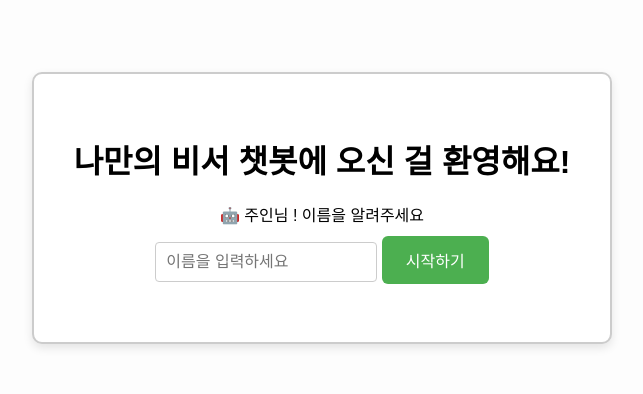
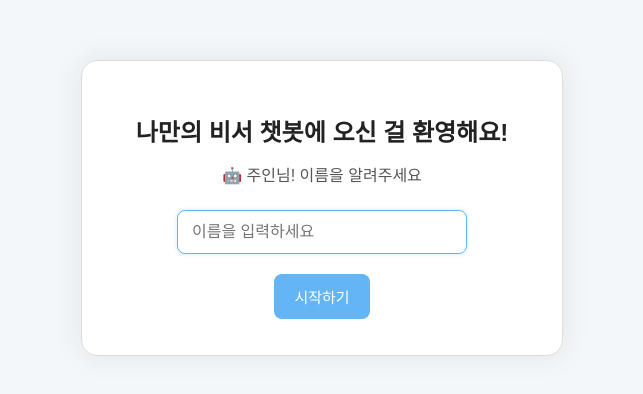
Before and after one commit to hye000ne/MyAssistantJS, a plain HTML site: page public/index.html in a window 1280 px wide. Shown: the part 192-586 px from the top of the page, without its empty margins (318-961 px from the left). Drawn offline with Linux system fonts and the light colour scheme.

Commit message:
style: index, main 스타일 수정정

```diff
--- a/public/index.html
+++ b/public/index.html
@@ -1,6 +1,5 @@
 <!DOCTYPE html>
 <html lang="ko">
-
     <head>
         <meta charset="UTF-8" />
         <meta name="viewport" content="width=device-width, initial-scale=1.0" />
@@ -8,84 +7,97 @@
         <style>
             body {
                 font-family: 'Arial', sans-serif;
-            background-color: #fdfdfd;
+                background-color: #f4f7fa;
                 margin: 0;
+                padding: 0;
+                height: 100vh;
                 display: flex;
                 justify-content: center;
                 align-items: center;
-            height: 100vh;
             }
 
             #intro-container {
-            padding: 40px;
-            background: #fff;
-            border: 2px solid #ccc;
-            border-radius: 10px;
+                width: 420px;
+                padding: 36px 30px;
+                background: #ffffff;
+                border-radius: 16px;
+                box-shadow: 0 0 30px rgba(0, 0, 0, 0.08);
                 text-align: center;
-            box-shadow: 0 4px 10px rgba(0, 0, 0, 0.1);
+                border: 1px solid #ddd;
             }
 
             #intro-container h1 {
+                font-size: 24px;
+                margin-bottom: 14px;
+                color: #222;
+            }
+
+            #intro-container p {
+                font-size: 16px;
+                color: #555;
+                margin: 14px 0 24px;
+            }
+
+            #username {
+                width: 80%;
+                max-width: 260px;
+                padding: 12px 14px;
+                font-size: 16px;
+                border: 1px solid #ccc;
+                border-radius: 8px;
+                outline: none;
                 margin-bottom: 20px;
             }
 
-        #intro-container p {
-            margin: 10px 0;
-        }
-
-        #username {
-            padding: 10px;
-            font-size: 16px;
-            width: 200px;
-            margin-bottom: 20px;
-            border: 1px solid #ccc;
-            border-radius: 4px;
+            #username:focus {
+                border-color: #64b5f6;
+                box-shadow: 0 0 4px rgba(100, 181, 246, 0.3);
             }
 
             #start-btn {
-            padding: 12px 24px;
-            font-size: 16px;
-            background-color: #4caf50;
+                padding: 12px 20px;
+                font-size: 15px;
+                background-color: #64b5f6;
                 color: white;
                 border: none;
-            border-radius: 6px;
+                border-radius: 8px;
                 cursor: pointer;
+                transition: background-color 0.2s ease-in-out;
             }
 
             #start-btn:hover {
-            background-color: #45a049;
+                background-color: #42a5f5;
             }
         </style>
+
         <script>
             function submitInput() {
-            const name = document.getElementById("username").value.trim();
+                const name = document.getElementById('username').value.trim();
                 if (!name) {
-                alert("이름을 입력해주세요!");
+                    alert('이름을 입력해주세요!');
                     return;
                 }
-
-            // 로컬스토리지로 이름 전달
-            localStorage.setItem("username", name);
-
-            window.location.href = "./main.html";
+                localStorage.setItem('username', name);
+                window.location.href = './main.html';
             }
 
-        addEventListener("load", () => {
-            document.getElementById("username").addEventListener("keydown", (e) => {
-                if (e.key == 'Enter') submitInput();
+            window.addEventListener('load', () => {
+                const input = document.getElementById('username');
+                input.focus();
+                input.addEventListener('keydown', e => {
+                    if (e.key === 'Enter') submitInput();
                 });
-        })
+            });
         </script>
     </head>
 
     <body>
         <div id="intro-container">
             <h1>나만의 비서 챗봇에 오신 걸 환영해요!</h1>
-        <p>🤖 주인님 ! 이름을 알려주세요</p>
+            <p>🤖 주인님! 이름을 알려주세요</p>
             <input type="text" id="username" placeholder="이름을 입력하세요" />
+            <br />
             <button id="start-btn" onclick="submitInput()">시작하기</button>
         </div>
-
     </body>
-
 </html>
--- a/resource/css/style.css
+++ b/resource/css/style.css
@@ -12,83 +12,107 @@ body {
 
 /* 전체 컨테이너 */
 #app {
-    width: 550px;
-    height: 700px;
-    padding: 10px;
+    width: 620px;
+    height: 760px;
+    padding: 12px;
     background: white;
     border-radius: 20px;
-    box-shadow: 0 0 40px rgba(0, 0, 0, 0.1);
+    box-shadow: 0 0 40px rgba(0, 0, 0, 0.08);
     overflow: hidden;
     display: flex;
     flex-direction: column;
 }
 
-/* 채팅 내용 영역 */
+/* 상단바 */
+#topbar {
+    font-size: 20px;
+    font-weight: 600;
+    padding: 16px 20px;
+    background-color: #ffffff;
+    color: #333;
+    border-bottom: 1px solid #ddd;
+    display: flex;
+    align-items: center;
+    gap: 12px;
+    border-top-left-radius: 20px;
+    border-top-right-radius: 20px;
+    box-shadow: 0 2px 6px rgba(0, 0, 0, 0.04);
+}
+
+/* 채팅창 */
 #chat-box {
     flex: 1;
-    padding-right: 10px;
+    padding: 12px 16px;
     overflow-y: auto;
     scroll-behavior: smooth;
+    background-color: #fdfdfd;
 }
 
-/* 사용자 말풍선 스타일 */
-.user {
-    background-color: #c8e6c9;
-    align-self: flex-end; /* 오른 쪽 정렬 */
-    text-align: left;
-    margin-left: auto;
-    font-size: 16px;
-    line-height: 1.5;
-    margin: 10px 0;
-    padding: 12px 16px;
-    border-radius: 15px;
-    width: fit-content;
-    max-width: 80%;
-}
-
-/* 봇 메시지 감싸는 행 */
+/* 메시지 행 */
 .msg-row {
     display: flex;
     align-items: flex-start;
-    margin: 10px 0;
+    margin: 12px 0;
 }
 
-/* 봇 프로필 이미지 */
+/* 봇 아바타 */
 .avatar {
-    width: 40px;
-    height: 40px;
+    width: 80px;
+    height: 80px;
+    object-fit: cover;
     border-radius: 50%;
-    margin-right: 8px;
+    margin-right: 10px;
     flex-shrink: 0;
 }
 
-/* 봇 말풍선 */
+/* 말풍선 (봇) */
 .bubble {
+    white-space: pre-line;
     background-color: #e3f2fd;
+    color: #222;
     padding: 12px 16px;
-    border-radius: 15px;
+    border-radius: 16px;
     font-size: 16px;
-    line-height: 1.5;
-    max-width: 80%;
+    line-height: 1.6;
+    max-width: 78%;
+    word-break: break-word;
+}
+
+/* 말풍선 (사용자) */
+.user-bubble {
+    background-color: #c8e6c9;
+    color: #222;
+    margin-left: auto;
+    padding: 12px 16px;
+    border-radius: 16px;
+    font-size: 16px;
+    line-height: 1.6;
+    max-width: 78%;
     word-break: break-word;
 }
 
 /* 입력 영역 */
 #input-area {
     display: flex;
-    padding: 12px 10px;
+    align-items: center;
+    padding: 10px 12px;
     border-top: 1px solid #ddd;
     background-color: #f9fbfd;
+    gap: 10px;
 }
 
+/* 입력 필드 */
 #user-input {
     flex: 1;
-    padding: 12px 16px;
-    font-size: 16px;
+    padding: 10px 14px;
+    font-size: 15px;
+    height: 42px;
     border: 1px solid #ccc;
-    border-radius: 20px;
+    border-radius: 16px;
     outline: none;
     background-color: #ffffff;
+    color: #222;
+    caret-color: #333;
     transition: border 0.2s ease-in-out;
 }
 
@@ -97,18 +121,20 @@ body {
     box-shadow: 0 0 4px rgba(144, 202, 249, 0.5);
 }
 
+/* 전송 버튼 */
 button {
-    margin-left: 10px;
-    padding: 12px 20px;
-    font-size: 16px;
+    flex-shrink: 0;
+    padding: 0 20px;
+    height: 42px;
+    font-size: 15px;
     background-color: #64b5f6;
     color: white;
     border: none;
-    border-radius: 20px;
+    border-radius: 16px;
     cursor: pointer;
     transition: background-color 0.2s ease-in-out;
 }
 
 button:hover {
-    background-color: #42a5f5;
+    background-color: #1e88e5;
 }
```
Also changed, not shown: public/main.html (+1 -0 lines). Lines whose indentation alone changed are shown as unchanged.
